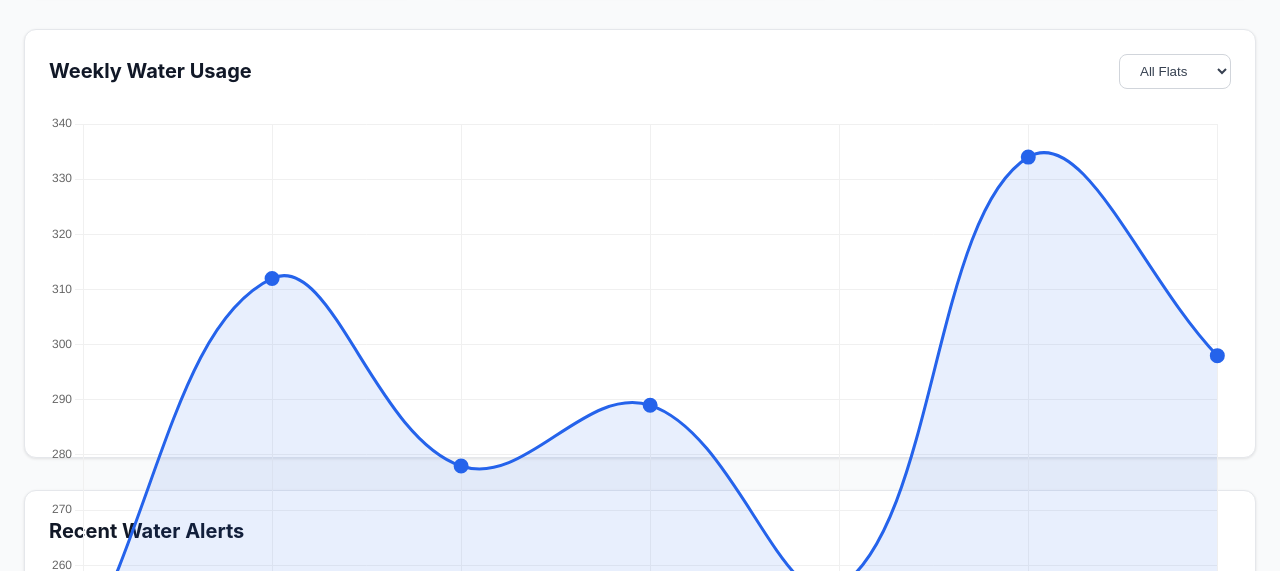
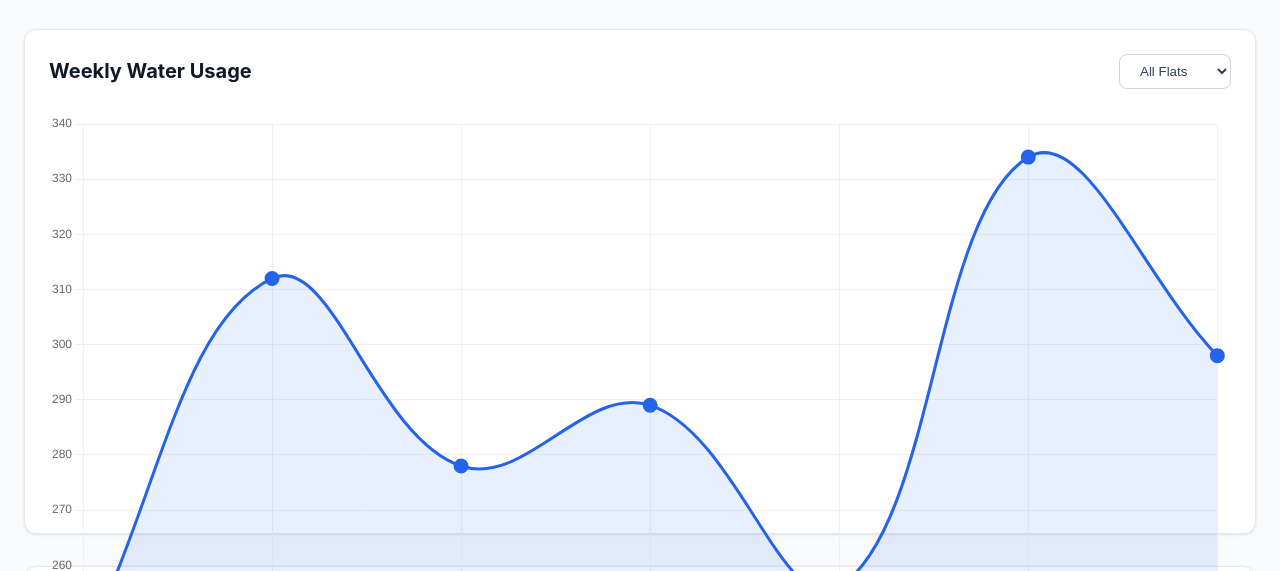
Before and after one commit to Gayathri-Gopalan/sample, a plain HTML site: page index.html in a window 1280 px wide. Shown: the part 381-952 px from the top of the page. Drawn offline with nearby package versions, Linux system fonts and the light colour scheme.

Commit message:
Update index.html

```diff
--- a/index.html
+++ b/index.html
@@ -155,7 +155,7 @@
 
         .chart-container {
             background: white;
-            padding: 24px;
+            padding: 24px 24px 100px 24px;
             border-radius: 12px;
             box-shadow: 0 1px 3px rgba(0, 0, 0, 0.1);
             border: 1px solid #e5e7eb;
```
